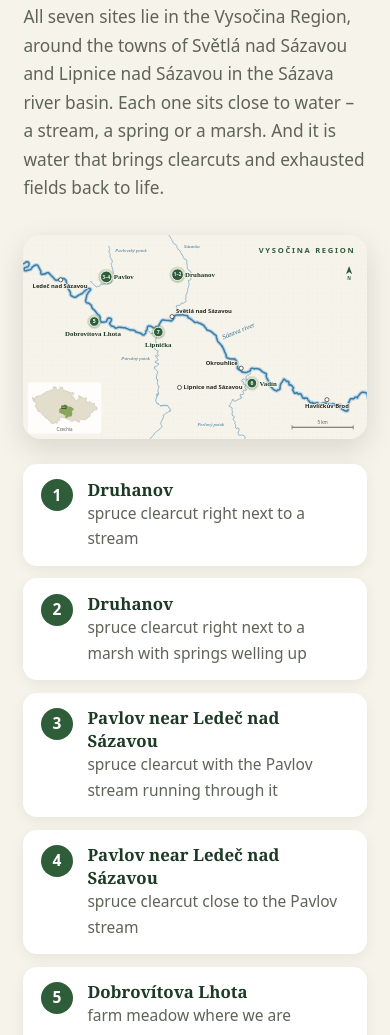
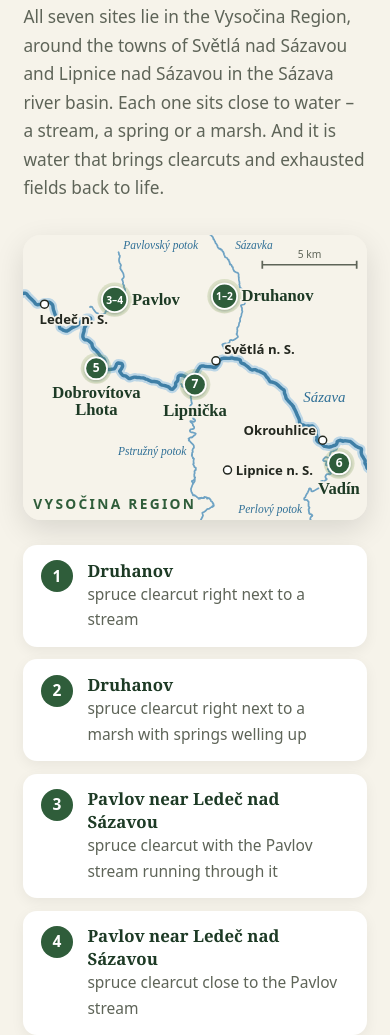
Before and after one commit to DOBJAN/REVITALES, a plain HTML site: page en/index.html in a window 390 px wide. Shown: the part 5496-6531 px from the top of the page. Drawn offline with Linux system fonts and the light colour scheme.

Commit message:
Map: separate larger, simplified mobile version (desktop unchanged)
Co-Authored-By: Claude Opus 5.5 <noreply@anthropic.com>

```diff
--- a/en/index.html
+++ b/en/index.html
@@ -233,7 +233,7 @@
   <p class="motto">Water brings life</p>
   <p class="intro">All seven sites lie in the Vysočina Region, around the towns of Světlá nad Sázavou and Lipnice nad Sázavou in the Sázava river basin. Each one sits close to water – a stream, a spring or a marsh. And it is water that brings clearcuts and exhausted fields back to life.</p>
   <figure class="map">
-    <a href="../images/mapa-pozemku-en.svg" target="_blank" title="Open the map in a larger size"><img src="../images/mapa-pozemku-en.svg" width="1000" height="594" alt="Map of the seven ReviTales sites in the Vysočina Region near Světlá nad Sázavou and Lipnice nad Sázavou: Druhanov, Pavlov, Dobrovítova Lhota, Lipnička and Vadín along the Sázava river and its streams" loading="lazy" decoding="async"></a>
+    <a href="../images/mapa-pozemku-en.svg" target="_blank" title="Open the map in a larger size"><picture><source media="(max-width: 600px)" srcset="../images/mapa-pozemku-en-m.svg" width="600" height="498"><img src="../images/mapa-pozemku-en.svg" width="1000" height="594" alt="Map of the seven ReviTales sites in the Vysočina Region near Světlá nad Sázavou and Lipnice nad Sázavou: Druhanov, Pavlov, Dobrovítova Lhota, Lipnička and Vadín along the Sázava river and its streams" loading="lazy" decoding="async"></picture></a>
   </figure>
   <ol class="sites-list">
     <li><span class="n">1</span><div><b>Druhanov</b>spruce clearcut right next to a stream</div></li>
```
Also changed, not shown: index.html (+1 -1 lines), images/mapa-pozemku-en-m.svg (added), images/mapa-pozemku-m.svg (added).
